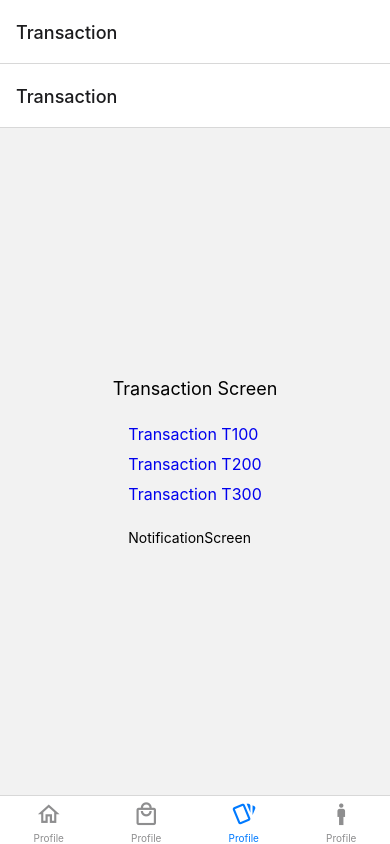
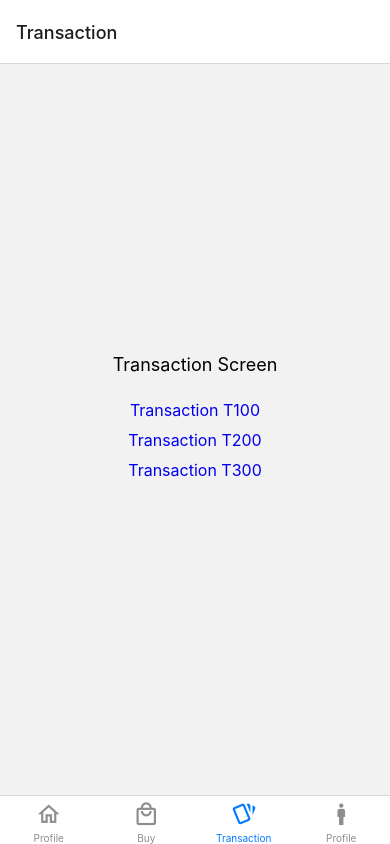
Before and after one commit to kivelz/react-native-transction, a React Native app: screen /Transaction in a window 390 px wide. Built offline with nearby package versions, Linux system fonts and the light colour scheme.

Commit message:
add navigation to transaction detail page

```diff
--- a/App.js
+++ b/App.js
@@ -4,8 +4,9 @@ import Tabs from './app/navigation/tabs';
 
 const App = () => {
   return (
-
+    <NavigationContainer>
     <Tabs/>
+    </NavigationContainer>
 
   )
 
--- /dev/null
+++ b/api/getTransaction.js
@@ -0,0 +1,29 @@
+import React, { useEffect, useState } from 'react';
+import { View, Text, FlatList, TouchableOpacity } from 'react-native';
+import { NavigationContainer, useNavigationContainerRef } from '@react-navigation/native';
+import Notification from '../app/view/screen/NotificationScreen'
+
+import customerData from  './data.json'
+
+
+const TransactionData = props => {
+
+  const navigateToDetailScreen = (id) => {
+    props.navigation.navigate("DetailPage", {id: id})
+  }
+
+  return(
+    <View>
+        <View>
+            <View style={{paddingVertical: 20, alignItems:'center'}}>
+            {customerData.transactions.map((item, index) => (
+              <TouchableOpacity style={{marginVertical: 5}} onPress={() => navigateToDetailScreen(item.id)}>
+                       <Text style={{color:'#0000EE', fontSize:16}}>Transaction {item.id}</Text>
+              </TouchableOpacity>
+            ))}
+            </View>
+    </View>
+      </View>
+  );
+};
+export default TransactionData;
--- a/api/api.js
+++ b/api/getTransactionById.js
@@ -1,16 +1,13 @@
 import React, { useEffect, useState } from 'react';
-import { View, Text, FlatList, TouchableOpacity } from 'react-native';
-import { NavigationContainer, useNavigationContainerRef } from '@react-navigation/native';
-import Notification from '../app/view/screen/NotificationScreen'
+import { View, Text, TouchableOpacity } from 'react-native';
 
 import customerData from  './data.json'
 
 
-const TransactionData = props => {
+const TransactionDataById = props => {
   const [isLoading, setLoading] = useState(false);
   const [transaction, setTransaction] = useState(null);
   const [getError, setError] = useState(null);
-  const [isModalVisible, setModalVisible] = useState(false);
 
 
   const getData = () => {
@@ -33,27 +30,27 @@ const TransactionData = props => {
       getData();
   }, []);
 
-  const toggleModaL = () => {
-    setModalVisible(!isModalVisible);
+  const toggleNavigation = (id) => {
+    props.navigation.navigate("DetailPage", id={id})
   }
-
+console.log('route ', props)
   return(
     <View>
-<View>
+              <View>
           {isLoading ? <Text>Loading...</Text> :
           (
             <View style={{paddingVertical: 20}}>
-            {customerData.transactions.map((item, index) => (
-              <TouchableOpacity style={{marginVertical: 5}} onPress={() => toggleModaL()}>
-                       <Text style={{color:'#0000EE', fontSize:16}}>Transaction {item.id}</Text>
-              </TouchableOpacity>
-            ))}
+            {customerData.transactions.find((item) => {
+                if(item.id == props.route.params.id) {
+                  console.log('o yea')
+                  return item;
+                }
+            })}
+
             </View>
           )}
     </View>
-
-          <Notification isVisible={isModalVisible}/>
       </View>
   );
 };
-export default TransactionData;
+export default TransactionDataById;
--- a/app/navigation/tabs.js
+++ b/app/navigation/tabs.js
@@ -9,6 +9,7 @@ import { NavigationContainer } from "@react-navigation/native"
 import { createMaterialBottomTabNavigator } from '@react-navigation/material-bottom-tabs';
 import MaterialCommunityIcons from 'react-native-vector-icons/MaterialCommunityIcons';
 import { createNativeStackNavigator } from '@react-navigation/native-stack';
+import TransactionDetailScreen from "../view/screen/TransactionDetailScreen";
 
 const Stack = createNativeStackNavigator();
 const Tab = createBottomTabNavigator();
@@ -17,13 +18,14 @@ function HomeStack() {
   return (
     <Stack.Navigator>
       <Tab.Screen name="Home" component={HomeScreen} />
+
     </Stack.Navigator>
   );
 }
 function PaymentStack() {
   return (
     <Stack.Navigator>
-      <Tab.Screen name="Payment" component={BuyScreen} />
+      <Tab.Screen name="Buy" component={BuyScreen} />
     </Stack.Navigator>
   );
 }
@@ -31,7 +33,7 @@ function ProfileStack() {
   return (
     <Stack.Navigator>
       <Tab.Screen name="Profile" component={ProfileScreen} />
-      <Tab.Screen name="Buy" component={NotificationScreen} />
+      {/* <Tab.Screen name="Notification" component={NotificationScreen} /> */}
     </Stack.Navigator>
   );
 }
@@ -39,27 +41,27 @@ function TransactionStack() {
   return (
     <Stack.Navigator>
       <Tab.Screen name="Transaction" component={TransactionScreen} />
-      <Tab.Screen name="Buy" component={NotificationScreen} />
+
     </Stack.Navigator>
   );
 }
-function BottomBarNavigation() {
+function AppNavigation() {
   return (
-    <Tab.Navigator>
+    <Tab.Navigator screenOptions={{headerShown: false,gestureEnabled: true}}>
       <Tab.Screen name="Home" component={HomeStack}   options={{
           tabBarLabel: 'Profile',
           tabBarIcon: ({ color }) => (
             <MaterialCommunityIcons name="home-outline" color={color} size={26} />
           ),
         }} />
-      <Tab.Screen name="Buy" component={PaymentStack}   options={{
-          tabBarLabel: 'Profile',
+      <Tab.Screen name="Buy" component={PaymentStack}   screenOptions={{headerShown: false}} options={{
+          tabBarLabel: 'Buy',
           tabBarIcon: ({ color }) => (
             <MaterialCommunityIcons name="shopping-outline" color={color} size={26} />
           ),
         }} />
       <Tab.Screen name="Transaction" component={TransactionStack}   options={{
-          tabBarLabel: 'Profile',
+          tabBarLabel: 'Transaction',
           tabBarIcon: ({ color }) => (
             <MaterialCommunityIcons name="cards-outline" color={color} size={26} />
           ),
@@ -76,17 +78,25 @@ function BottomBarNavigation() {
 
 function App() {
   return (
-    <NavigationContainer>
+
       <Stack.Navigator>
         <Stack.Screen
           name="Explore"
-          component={BottomBarNavigation}
-          options={{ headerShown: false }}
+          component={AppNavigation}
+          options={{ headerShown: false}}
         />
-        {/* <Stack.Screen name="Profiless" component={Pay} />
-        <Stack.Screen name="Settings" component={TransactionScreen} /> */}
+        <Stack.Screen
+          name="Notification"
+          component={NotificationScreen}
+          options={{ headerShown: true }}
+        />
+          <Stack.Screen
+          name="DetailPage"
+          component={TransactionDetailScreen}
+          options={{ headerShown: true, headerTitle:'' }}
+        />
       </Stack.Navigator>
-    </NavigationContainer>
+
   );
 }
 
--- a/app/view/screen/BuyScreen.js
+++ b/app/view/screen/BuyScreen.js
@@ -1,6 +1,6 @@
 import { Text, View } from 'react-native'
 import React, { Component } from 'react'
-import TransactionData from '../../../api/api'
+import TransactionData from '../../../api/getTransaction.js'
 
 export class BuyScreen extends Component {
   render() {
--- a/app/view/screen/HomeScreen.js
+++ b/app/view/screen/HomeScreen.js
@@ -1,12 +1,18 @@
 import { Text, View } from 'react-native'
 import React, { Component } from 'react'
-import TransactionData from '../../../api/api'
+import CustomStyles from '../styles'
+
 
 export class HomeScreen extends Component {
+
+  _navigateToNofication() {
+    this.props.navigation.navigate("Notification");
+  }
   render() {
     return (
       <View style={{flex: 1, alignItems:'center', flexGrow: 1, justifyContent:'center'}}>
       <Text style={{fontSize: 18}}>Home Screen</Text>
+      <Text style={[CustomStyles.hyperLinks]} onPress={() => this._navigateToNofication()}>Notification Screen</Text>
     </View>
     )
   }
--- a/app/view/screen/NotificationScreen.js
+++ b/app/view/screen/NotificationScreen.js
@@ -1,11 +1,18 @@
 import { Text, View } from 'react-native'
 import React, { Component } from 'react'
+import { Header } from 'react-native/Libraries/NewAppScreen'
+import CustomStyles from '../styles'
+import TransactionDataById from '../../../api/getTransaction'
+import TransactionData from '../../../api/getTransaction'
 
 export class NotificationScreen extends Component {
+
+
   render() {
     return (
-      <View>
-        <Text>NotificationScreen</Text>
+      <View style={CustomStyles.container}>
+        <Text style={CustomStyles.textCenter}>NotificationScreen</Text>
+        <TransactionData navigation={this.props.navigation}/>
       </View>
     )
   }
--- a/app/view/screen/ProfileScreen.js
+++ b/app/view/screen/ProfileScreen.js
@@ -1,13 +1,19 @@
 import { Text, View } from 'react-native'
 import React, { Component } from 'react'
+import CustomStyles from '../styles'
 
 export class ProfileScreen extends Component {
+
+  _navigateToNofication() {
+    this.props.navigation.navigate("Notification");
+  }
+
   render() {
     const {navigate} = this.props.navigation.navigate;
     return (
       <View style={{flex: 1, alignItems:'center', flexGrow: 1, justifyContent:'center'}}>
       <Text style={{fontSize: 18}}>Profile Screen</Text>
-      <Text onPress={() =>this.props.navigation.navigate("NotificationScreen")} >Link To NotificationScreen</Text>
+      <Text style={[CustomStyles.hyperLinks]} onPress={() => this._navigateToNofication()}>Notification Screen</Text>
     </View>
     )
   }
--- /dev/null
+++ b/app/view/screen/TransactionDetailScreen.js
@@ -0,0 +1,35 @@
+import { Text, View } from 'react-native'
+import React, { Component } from 'react'
+import TransactionDataById from '../../../api/getTransactionById'
+import Customerdata from './../../../api/data.json'
+import CustomStyles from '../styles'
+
+export class TransactionDetailScreen extends Component {
+
+findTransactionById = () => {
+  return  Customerdata.transactions.find((data) => data.id == this.props.route.params.id)
+
+}
+renderTranasction = () => {
+    const data = this.findTransactionById();
+   return (
+       <View>
+           <Text style={[CustomStyles.textCenter]}>Transaction ID is {data.id}</Text>
+       </View>
+   )
+}
+  render() {
+      console.log('ids', this.props)
+    return (
+      <View style={{ justifyContent: 'center', alignItems:'center', flex: 1}}>
+      <Text style={{fontSize: 20}}>Transaction Screen</Text>
+      <View style={{marginVertical: 20}}>
+      {this.renderTranasction()}
+      </View>
+
+      </View>
+    )
+  }
+}
+
+export default TransactionDetailScreen
--- a/app/view/screen/TransactionScreen.js
+++ b/app/view/screen/TransactionScreen.js
@@ -1,7 +1,7 @@
 import { Text, View } from 'react-native'
 import React, { Component } from 'react'
-import TransactionData from '../../../api/api'
-import { StackNavigator } from 'react-navigation';
+import TransactionData from '../../../api/getTransaction'
+
 
 export class TransactionScreen extends Component {
   render() {
@@ -9,7 +9,7 @@ export class TransactionScreen extends Component {
     console.log('navigation',this.props.navigation);
     return (
       <View style={{flex: 1, alignItems:'center',  justifyContent:'center',}}>
-      <Text onPress={() => this.props.navigation.navigate('Home')} style={{fontSize: 18}}>Transaction Screen</Text>
+      <Text style={{fontSize: 18}}>Transaction Screen</Text>
 
        <TransactionData navigation={this.props.navigation}/>
 
--- /dev/null
+++ b/app/view/styles/index.js
@@ -0,0 +1,20 @@
+import {StyleSheet} from 'react-native';
+
+
+const CustomStyles = StyleSheet.create({
+    hyperLinks: {
+        color: '#0000EE',
+        marginVertical: 10,
+        fontSize: 16
+    },
+    container: {
+        flex: 1, justifyContent: 'center'
+    },
+    textCenter: {
+        fontSize: 16,
+        textAlign:'center'
+    }
+})
+
+
+export default CustomStyles
--- a/package.json
+++ b/package.json
@@ -15,12 +15,14 @@
     "@react-navigation/native": "^6.0.8",
     "@react-navigation/native-stack": "^6.5.2",
     "axios": "^0.26.1",
+    "native-base": "^3.3.7",
     "react": "17.0.2",
     "react-native": "0.67.4",
     "react-native-fs": "^2.19.0",
     "react-native-paper": "^4.11.2",
     "react-native-safe-area-context": "^4.2.2",
     "react-native-screens": "^3.13.1",
+    "react-native-svg": "^12.3.0",
     "react-native-vector-icons": "^9.1.0"
   },
   "devDependencies": {
```
Also changed, not shown: 2 other files (tests, documents, lock files or other folders).
